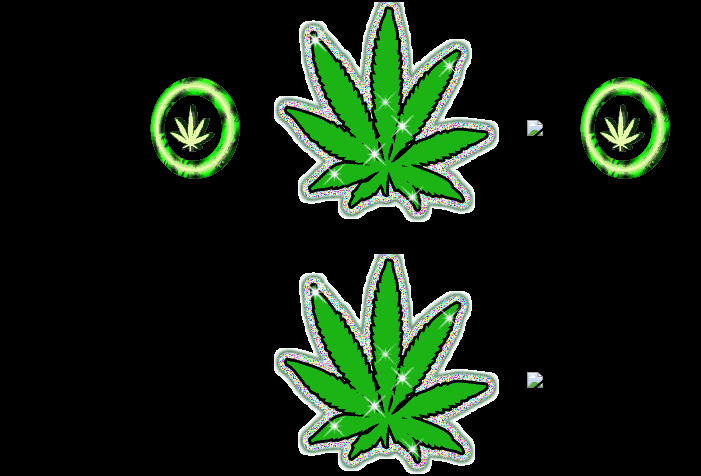
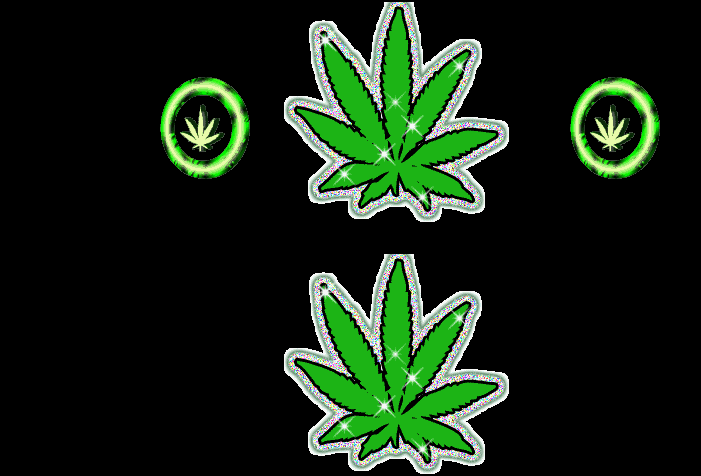
Before and after one commit to Adielolz/Adielolz.github.io, a plain HTML site: page 420.html in a window 1280 px wide. Shown: the part 1171-1647 px from the top of the page, without its empty margins (233-934 px from the left). Drawn offline with Linux system fonts and the light colour scheme; some packages are replaced by stand-ins of ours.

Commit message:
Update 420.html

```diff
--- a/420.html
+++ b/420.html
@@ -81,10 +81,8 @@
                 <marquee behavior="scroll" direction="right" scrollamount="10"><h2>4<span class="g">2</span>0 <span class="g">s</span>m<span class="g">0</span>k<span class="g">3</span> w<span class="g">3</span>3<span class="g">d</span> 3<span class="g">v</span>3<span class="g">r</span>y <span class="g">d</span>4<span class="g">y</span>!<span class="g">!</span></h2></marquee>
                 <img src="img/1.gif">
                 <img src="img/2.gif">
-                <img src="img/3.gif">
                 <img src="img/1.gif">
                 <img src="img/2.gif">
-                <img src="img/3.gif">
                 </div>
         </div>
     </section>
```
